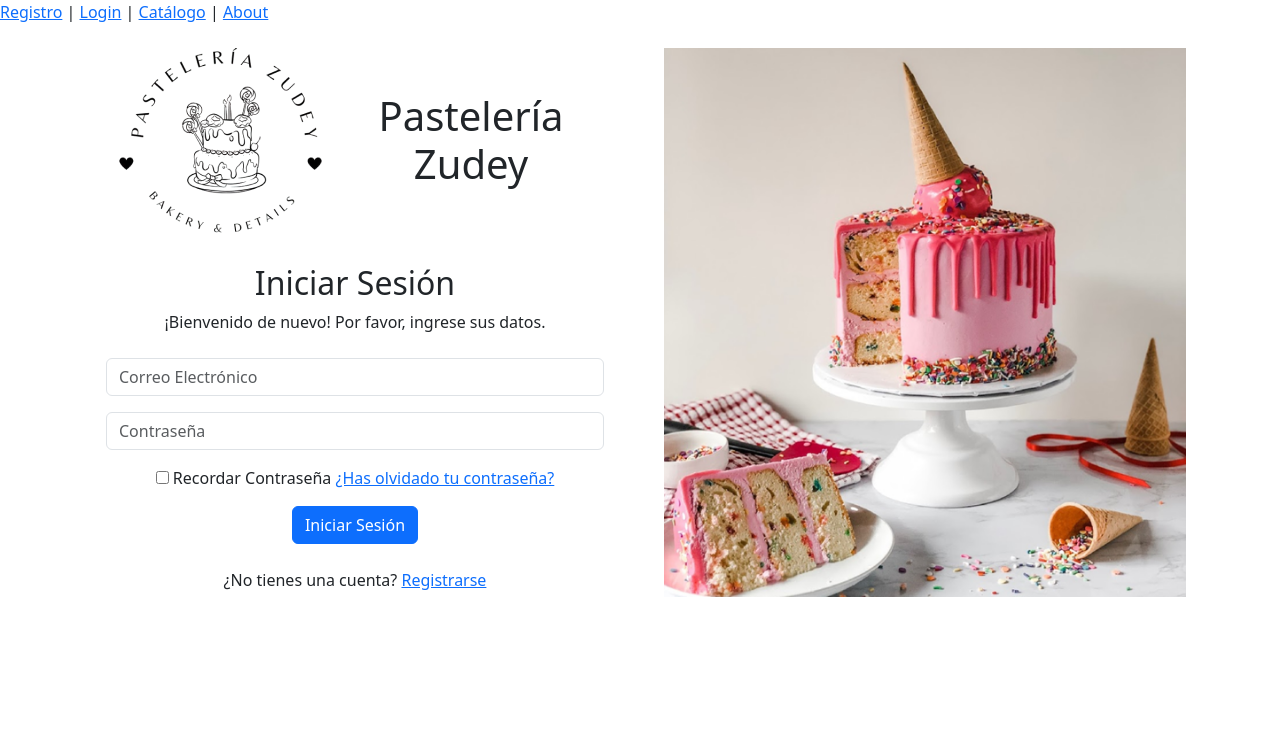
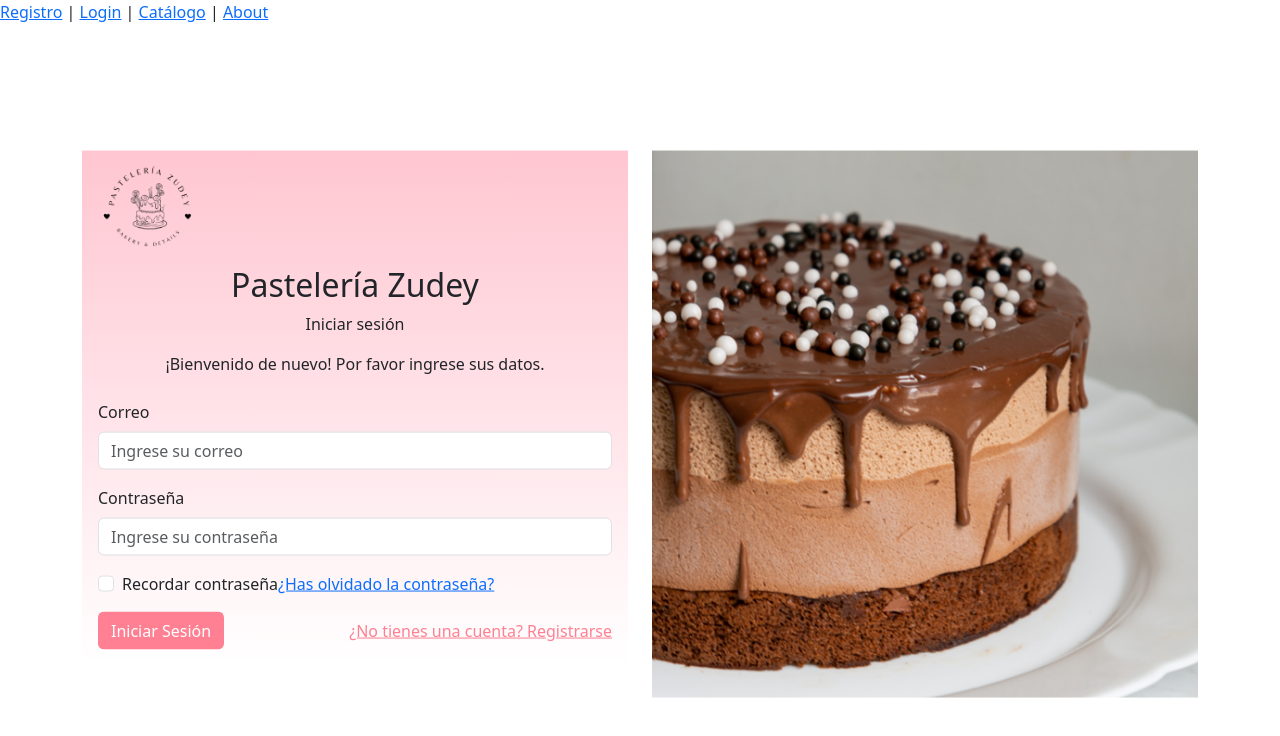
Before and after one commit to FernandozS05/frontend_pasteleria, a Vue app: page /login in a window 1280 px wide. Shown: the top 736 px of the page. Built offline with nearby package versions, Linux system fonts and the light colour scheme.

Commit message:
Estilos Login y Registro

```diff
--- a/src/components/Login/LoginUsuario.vue
+++ b/src/components/Login/LoginUsuario.vue
@@ -1,91 +1,70 @@
 <template>
-  <div>
-    <router-view></router-view>
-    <div class="container">
+  <div class="container position-absolute top-50 start-50 translate-middle">
     <div class="row">
-        <div class="col-md-6">
-          <div class="seccion-izquierda p-4 text-center">
-            <div id="degradado-rosa" class="d-flex align-items-center">
-              <img src="../../assets/Logo1.png" alt="Logo Pastelería" />
-              <h1 class="ml-2">Pastelería Zudey</h1>
-            </div>
-            <h2 class="mt-4">Iniciar Sesión</h2>
-            <p class="mb-4">
-              ¡Bienvenido de nuevo! Por favor, ingrese sus datos.
-            </p>
-
-            <form @submit.prevent="iniciarSesion">
-              <p class="text-danger">{{ loginError }}</p>
-              <div class="mb-3">
-                <input
-                  v-model="email"
-                  type="email"
-                  placeholder="Correo Electrónico"
-                  class="form-control mx-auto"
+      <div class="col-md-6 order-md-2 mt-5">
+        <img
+          src="../../assets/Imagen2.png"
+          alt="Imagen Pastelería"
+          class="img-fluid"
         />
       </div>
 
-              <div
-                v-if="emailInvalid && (emailTouched || emailDirty)"
-                class="text-danger"
-              >
-                <div v-if="emailErrors?.['required']">
-                  Es necesario ingresar un correo electrónico.
+      <div class="col-md-6 order-md-1 mt-5">
+        <div class="gradient-background p-3">
+          <div class="mb-3">
+            <img
+              src="../../assets/Logo1.png"
+              alt="Logotipo Pastelería Zudey"
+              class="img-fluid logo"
+            />
           </div>
-                <div v-if="emailErrors?.['email']">
-                  El correo electrónico no es válido.
-                </div>
+          <h2 class="text-center mb-2">Pastelería Zudey</h2>
+
+          <p class="text-center">Iniciar sesión</p>
+          <p class="text-center mb-4">
+            ¡Bienvenido de nuevo! Por favor ingrese sus datos.
+          </p>
+
+          <form>
+            <div class="mb-3">
+              <label for="correo" class="form-label">Correo</label>
+              <input
+                type="email"
+                class="form-control"
+                id="correo"
+                placeholder="Ingrese su correo"
+              />
             </div>
 
             <div class="mb-3">
+              <label for="contrasena" class="form-label">Contraseña</label>
               <input
-                  v-model="password"
                 type="password"
-                  placeholder="Contraseña"
-                  class="form-control mx-auto"
+                class="form-control"
+                id="contrasena"
+                placeholder="Ingrese su contraseña"
               />
             </div>
 
-              <div
-                v-if="passwordInvalid && (passwordTouched || passwordDirty)"
-                class="text-danger"
+            <div class="mb-3 form-check">
+              <input
+                type="checkbox"
+                class="form-check-input"
+                id="recordarContraseña"
+              />
+              <label class="form-check-label" for="recordarContraseña"
+                >Recordar contraseña</label
               >
-                <div v-if="passwordErrors?.['required']">
-                  Es necesario ingresar una contraseña.
-                </div>
+              <a href="#" class="ml-2">¿Has olvidado la contraseña?</a>
             </div>
 
-              <div>
-                <label>
-                  <input type="checkbox" /> Recordar Contraseña
-                  <a href="#">¿Has olvidado tu contraseña?</a>
-                </label>
+            <div class="d-flex justify-content-between align-items-center mt-3">
+              <button class="btn btn-rose" type="button">Iniciar Sesión</button>
+              <router-link to="/registro" class="text-rose"
+                >¿No tienes una cuenta? Registrarse</router-link
+              >
             </div>
-              <button id="btn1" type="submit" class="btn btn-primary mt-3">
-                Iniciar Sesión
-              </button>
           </form>
-            <p class="mt-4">
-              ¿No tienes una cuenta?
-              <router-link
-                to="/registro"
-                class="active"
-                aria-current="page"
-                id="a1"
-                >Registrarse</router-link
-              >
-            </p>
-          </div>
-        </div>
-
-        <div class="col-md-6 p-4">
-          <div class="seccion-derecha">
-            <img
-              src="../../assets/Imagen1.png"
-              alt="Imagen Pastelería"
-              class="img-fluid w-100"
-            />
-          </div>
         </div>
       </div>
     </div>
@@ -94,54 +73,25 @@
 
 <script>
 export default {
-  data() {
-    return {
-      email: "",
-      password: "",
-      loginError: "",
-    };
-  },
-  computed: {
-    emailInvalid() {
-      return (
-        !this.email ||
-        ((this.emailTouched || this.emailDirty) &&
-          !!this.emailErrors?.["required"])
-      );
-    },
-    emailErrors() {
-      return this.emailErrors?.["email"];
-    },
-    emailTouched() {
-      return this.emailTouched;
-    },
-    emailDirty() {
-      return this.emailDirty;
-    },
-    passwordInvalid() {
-      return (
-        !this.password ||
-        ((this.passwordTouched || this.passwordDirty) &&
-          !!this.passwordErrors?.["required"])
-      );
-    },
-    passwordErrors() {
-      return this.passwordErrors?.["password"];
-    },
-    passwordTouched() {
-      return this.passwordTouched;
-    },
-    passwordDirty() {
-      return this.passwordDirty;
-    },
-  },
-  methods: {
-    iniciarSesion() {
-    },
-  },
+  name: "LoginUsuario",
 };
 </script>
 
 <style scoped>
+.gradient-background {
+  background: linear-gradient(to top, #ffffff, #ffc6d1);
+}
 
+.logo {
+  max-width: 100px;
+}
+
+.text-rose {
+  color: #fe8092;
+}
+
+.btn-rose {
+  background-color: #fe8092;
+  color: #ffffff;
+}
 </style>
--- a/src/components/Registro/RegistroUsuario.vue
+++ b/src/components/Registro/RegistroUsuario.vue
@@ -1,8 +1,7 @@
 <template>
   <div class="container position-absolute top-50 start-50 translate-middle">
     <div class="row">
-      <!-- Parte izquierda con imagen -->
-      <div class="col-md-6 order-md-1">
+      <div class="col-md-6 order-md-1 mt-5">
         <img
           src="../../assets/Imagen2.png"
           alt="Imagen Pastelería"
@@ -10,18 +9,16 @@
         />
       </div>
 
-      <!-- Parte derecha con degradado y formulario -->
-      <div class="col-md-6 order-md-2">
-        <div class="gradient-background">
-          <div class="text-center mb-4">
-            <!-- Logotipo y nombre de la pastelería -->
+      <div class="col-md-6 order-md-2 mt-5">
+        <div class="gradient-background p-3">
+          <div class="mb-3">
             <img
               src="../../assets/Logo1.png"
               alt="Logotipo Pastelería Zudey"
               class="img-fluid logo"
             />
-            <h2 class="text-white">Pastelería Zudey</h2>
           </div>
+          <h2 class="text-center mb-4">Pastelería Zudey</h2>
 
           <h3 class="text-center mb-4">Registrarse</h3>
           <p class="text-center mb-4">
@@ -71,9 +68,11 @@
               />
             </div>
 
-            <div class="d-grid gap-2">
-              <button class="btn btn-secondary" type="button">Cancelar</button>
-              <button class="btn btn-primary" type="button">Registrarse</button>
+            <div class="d-flex justify-content-between align-items-center mt-3">
+              <button class="btn btn-outline-secondary text-rose" type="button">
+                Cancelar
+              </button>
+              <button class="btn btn-rose" type="button">Registrarse</button>
             </div>
           </form>
         </div>
@@ -91,10 +90,23 @@ export default {
 <style scoped>
 .gradient-background {
   background: linear-gradient(to top, #ffffff, #ffc6d1);
-  padding: 30px;
 }
 
 .logo {
   max-width: 100px;
 }
+
+.text-rose {
+  color: #fe8092;
+}
+
+.btn-outline-secondary {
+  color: #fe8092;
+  border-color: #fe8092;
+}
+
+.btn-rose {
+  background-color: #fe8092;
+  color: #ffffff;
+}
 </style>
```
Lines whose indentation alone changed are shown as unchanged.
